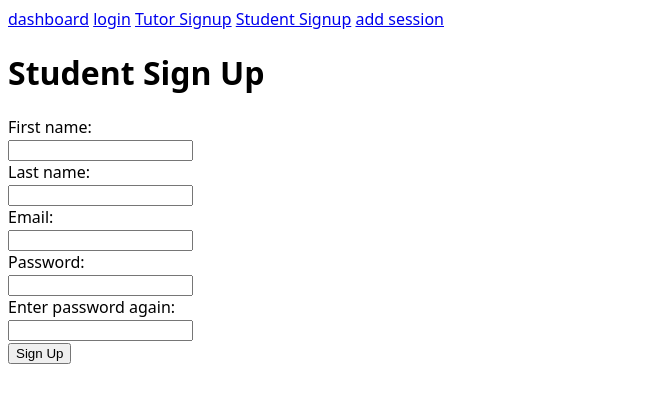
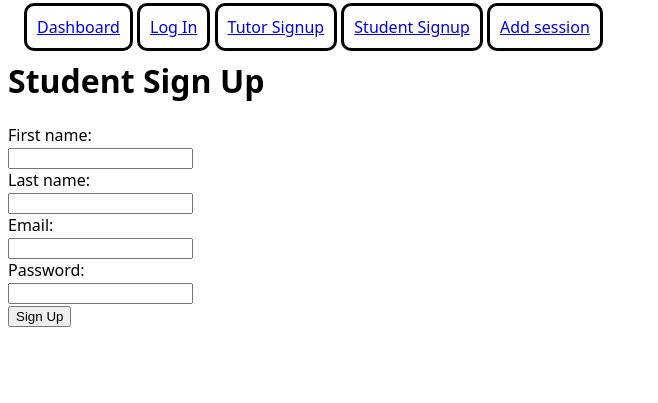
Before and after one commit to ariowoWC/tutoring_scheduler, a Flask app: page /tutee_signup in a window 1280 px wide. Shown: the top 403 px of the page, without its empty margins (0-658 px from the left). Run offline with Flask 3, Linux system fonts and the light colour scheme; some web fonts are replaced.

Commit message:
added styling

```diff
--- a/static/style.css
+++ b/static/style.css
@@ -7,9 +7,34 @@ h1{
   font-weight: 700;
 }
 
+table{
+  border-collapse: collapse;
+  margin: 1rem;
+}
+
 td{
-  width: 30%;
   display: table-cell;
   text-align: center;
-  padding: 0.5rem;
+  padding: 10px;
+  border: 1px solid black;
 }
+
+td:hover {
+background-color: #f2f2f2;
+}
+
+
+nav{
+  margin: 1rem;
+
+}
+
+a{
+  padding: 10px;
+  border: 3px solid black;
+  border-radius: 10px;
+}
+
+a:hover{
+  background-color: #f2f2f2;
+}
--- a/templates/base.html
+++ b/templates/base.html
@@ -9,11 +9,13 @@
     <link href="https://fonts.googleapis.com/css2?family=Comic+Relief:wght@400;700&display=swap" rel="stylesheet">
 </head>
 <body>
-    <a href="/dashboard">dashboard</a>
-    <a href="/login">login</a>
+<nav>
+    <a href="/dashboard">Dashboard</a>
+    <a href="/login">Log In</a>
     <a href="/tutor_signup">Tutor Signup</a>
     <a href="/tutee_signup">Student Signup</a>
-    <a href="/addsession">add session</a>
+    <a href="/addsession">Add session</a>
+</nav>
 
     {% block main %}
 
--- a/templates/dashboard.html
+++ b/templates/dashboard.html
@@ -1,6 +1,7 @@
 {% extends 'base.html' %}
 
 {% block main %}
+    <br>
     <table>
     <thead>
         <tr>
@@ -11,6 +12,7 @@
         </tr>
     </thead>
     <tbody>
+
     {% for session_id in session_data %}
         <tr>
         <td> {{ session_id[1] }} </td>
--- a/templates/tutee_signup.html
+++ b/templates/tutee_signup.html
@@ -31,11 +31,6 @@
         </div>
 
         <div class="form-group">
-            <div class="form-label">Enter password again:</div>
-            <div class="form-element"><input type="password" name="user_password2" required></div>
-        </div>
-
-        <div class="form-group">
             <div class="form-label"></div>
             <div class="form-element"><input type="submit" value="Sign Up"></div>
         </div>
--- a/templates/tutor_signup.html
+++ b/templates/tutor_signup.html
@@ -33,11 +33,6 @@
         </div>
 
         <div class="form-group">
-            <div class="form-label">Enter password again:</div>
-            <div class="form-element"><input type="password" name="user_password2" required></div>
-        </div>
-
-        <div class="form-group">
             <div class="form-label"></div>
             <div class="form-element"><input type="submit" value="Sign Up"></div>
         </div>
```
